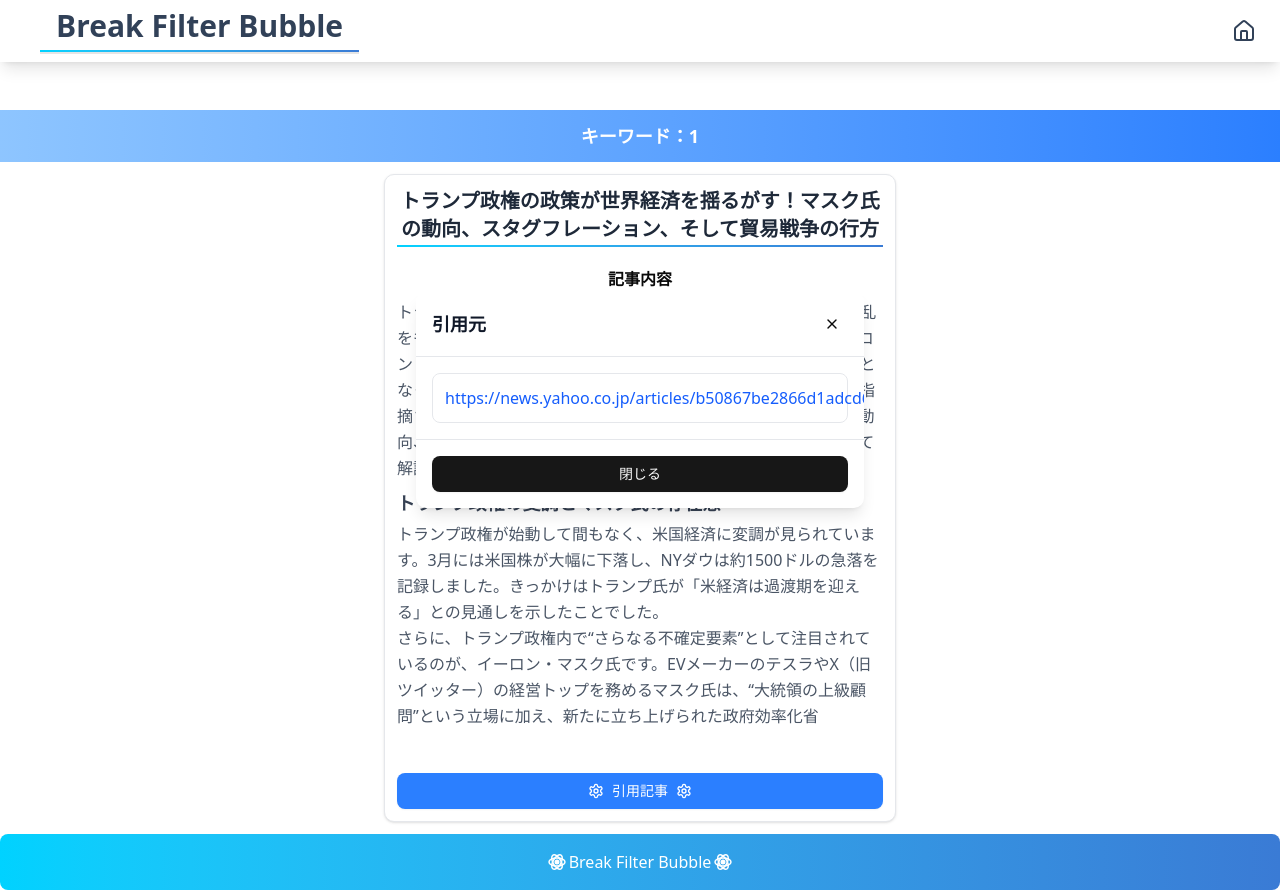
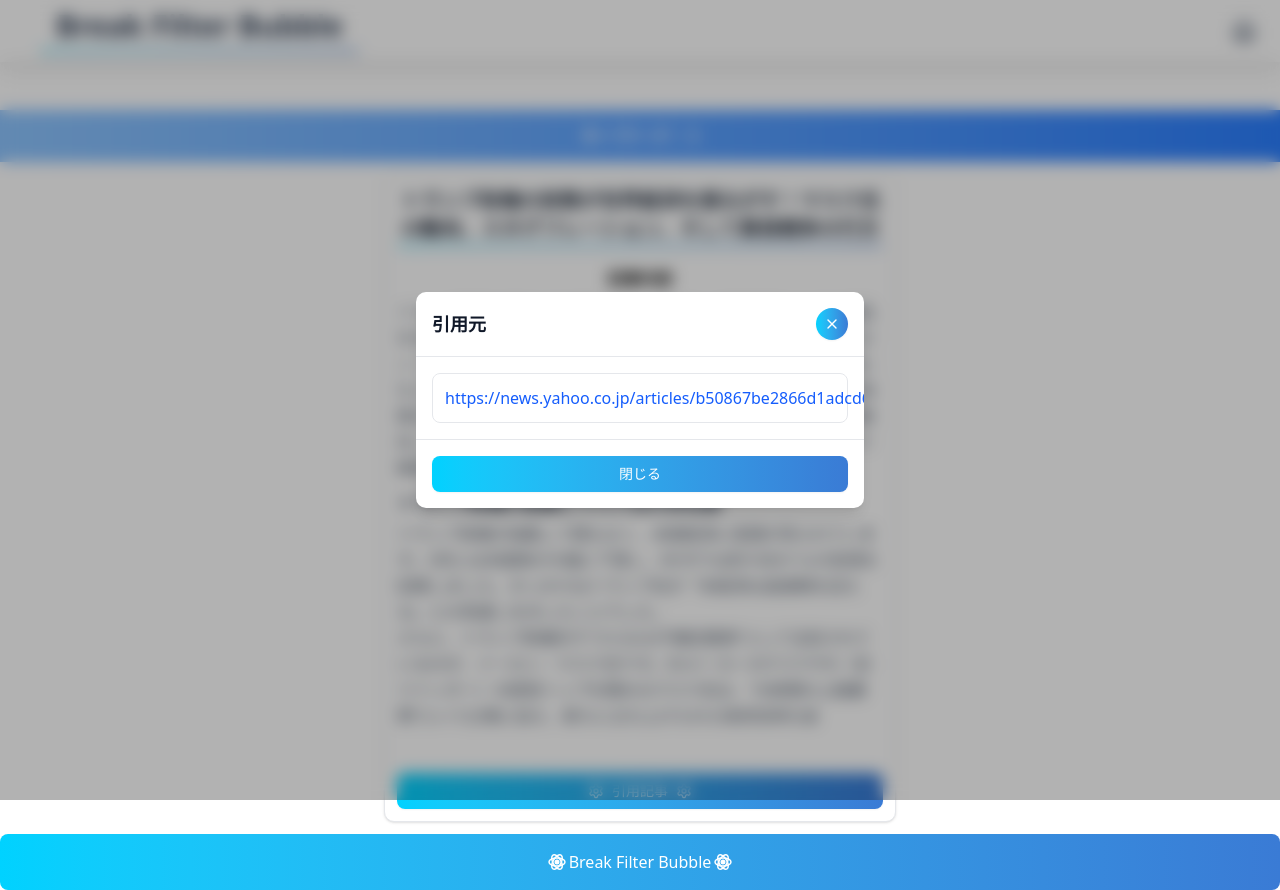
Before and after one commit to kimushun-65/filterBubble, a Next.js app in the folder frontend/: page /article/1/1 in a window 1280 px wide. Both pictures are taken after a click on the button "引用記事". Built offline with nearby package versions, Linux system fonts and the light colour scheme.

Commit message:
引用記事モーダル

```diff
--- a/frontend/feature/article/articleContainer.tsx
+++ b/frontend/feature/article/articleContainer.tsx
@@ -113,7 +113,7 @@ export const ArticleContainer = () => {
             </div>
             <div className='mt-8 px-3 pb-3'>
               <Button
-                className='flex w-full items-center justify-center gap-2 rounded-md bg-blue-500 py-2 text-sm text-white hover:bg-blue-600'
+                className='flex w-full items-center justify-center gap-2 rounded-md bg-gradient-to-r from-[#00D2FF] to-[#3A7BD5] py-2 text-sm text-white hover:opacity-90'
                 onClick={() => setIsOpen(!isOpen)}
               >
                 <Settings className='h-4 w-4' />
@@ -124,15 +124,14 @@ export const ArticleContainer = () => {
           </div>
         </div>
         {isOpen && (
-          <div className='bg-opacity-50 fixed inset-0 z-50 flex items-center justify-center p-4'>
-            <div className='relative max-h-[80vh] w-full max-w-md overflow-hidden rounded-lg bg-white shadow-lg'>
+          <div className='fixed inset-0 z-50 flex items-center justify-center bg-black/30 p-8 backdrop-blur-sm'>
+            <div className='relative flex max-h-[80vh] w-full max-w-md flex-col overflow-hidden rounded-lg bg-white shadow-lg'>
               <div className='flex items-center justify-between border-b border-gray-200 p-4'>
                 <h3 className='text-lg font-semibold text-gray-900'>引用元</h3>
                 <Button
-                  variant='ghost'
                   size='icon'
                   onClick={() => setIsOpen(false)}
-                  className='h-8 w-8 rounded-full p-0'
+                  className='h-8 w-8 rounded-full bg-gradient-to-r from-[#00D2FF] to-[#3A7BD5] p-0 text-white hover:opacity-90'
                 >
                   <X className='h-5 w-5' />
                 </Button>
@@ -158,7 +157,10 @@ export const ArticleContainer = () => {
                 )}
               </div>
               <div className='border-t border-gray-200 p-4'>
-                <Button className='w-full' onClick={() => setIsOpen(false)}>
+                <Button
+                  className='w-full bg-gradient-to-r from-[#00D2FF] to-[#3A7BD5] text-white hover:opacity-90'
+                  onClick={() => setIsOpen(false)}
+                >
                   閉じる
                 </Button>
               </div>
```
